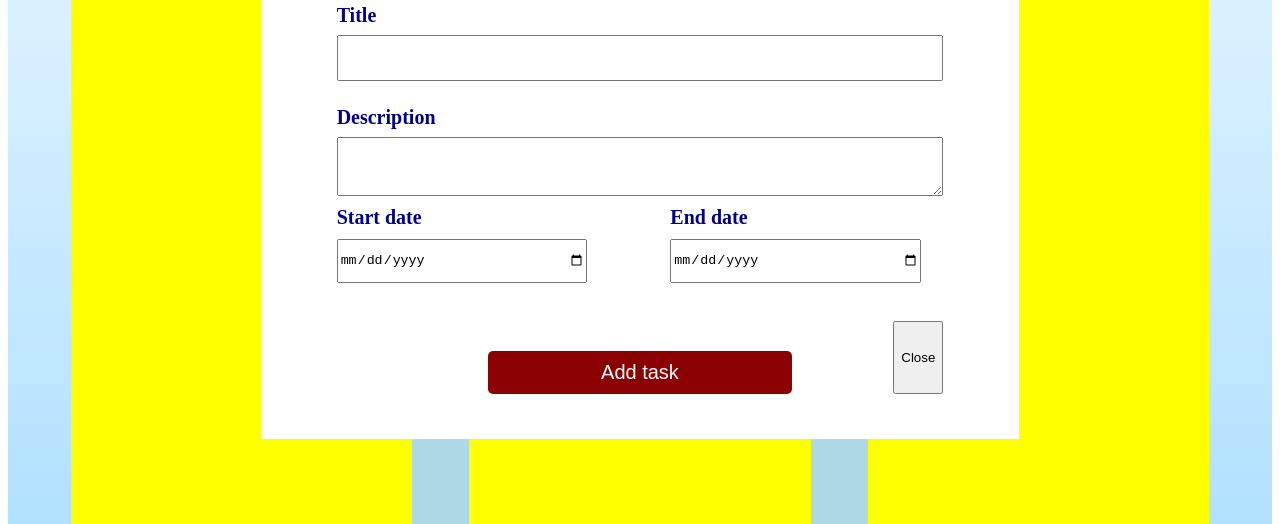
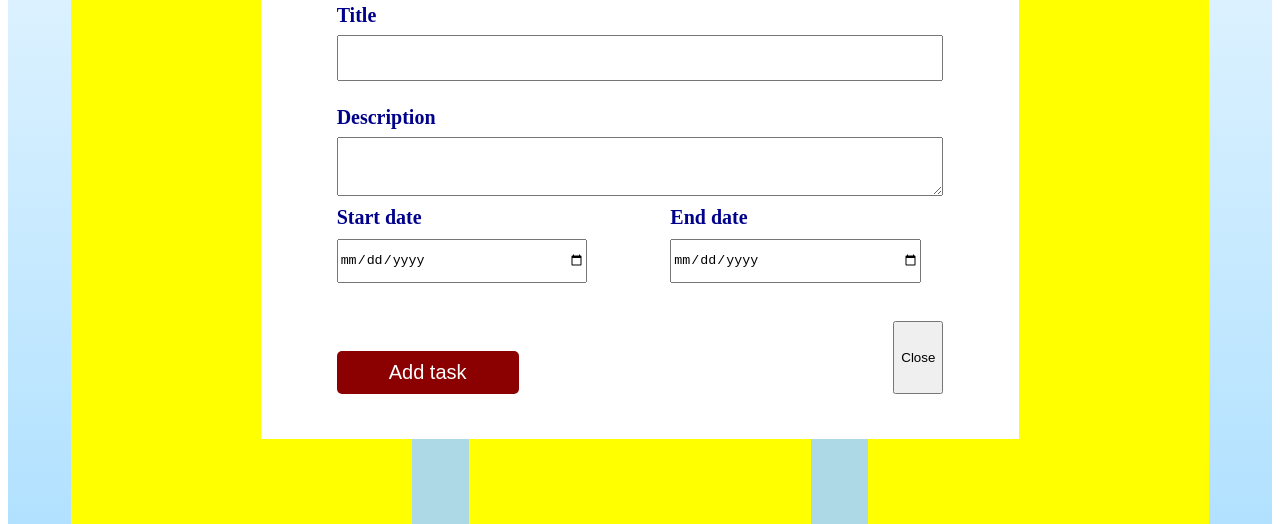
Before and after one commit to Valentina-2608/Task_managing_system, a plain HTML site: page index.html in a window 1280 px wide. Both pictures are taken after a click on the button "Add new task". Shown: the part 276-800 px from the top of the page. Drawn offline with Linux system fonts and the light colour scheme.

Commit message:
Change styles for btn_add

```diff
--- a/css/style.css
+++ b/css/style.css
@@ -182,7 +182,7 @@ label{
 
 
 #btn_add{
-    width:50%;
+    width:30%;
     font-size:20px;
     color:white;
     background-color: darkred;
@@ -190,7 +190,6 @@ label{
     padding: 10px;
     margin-top: 30px;
     border-radius: 5px;
-    margin-left: 25%;
 }
 
 #btn_add:hover{
```
